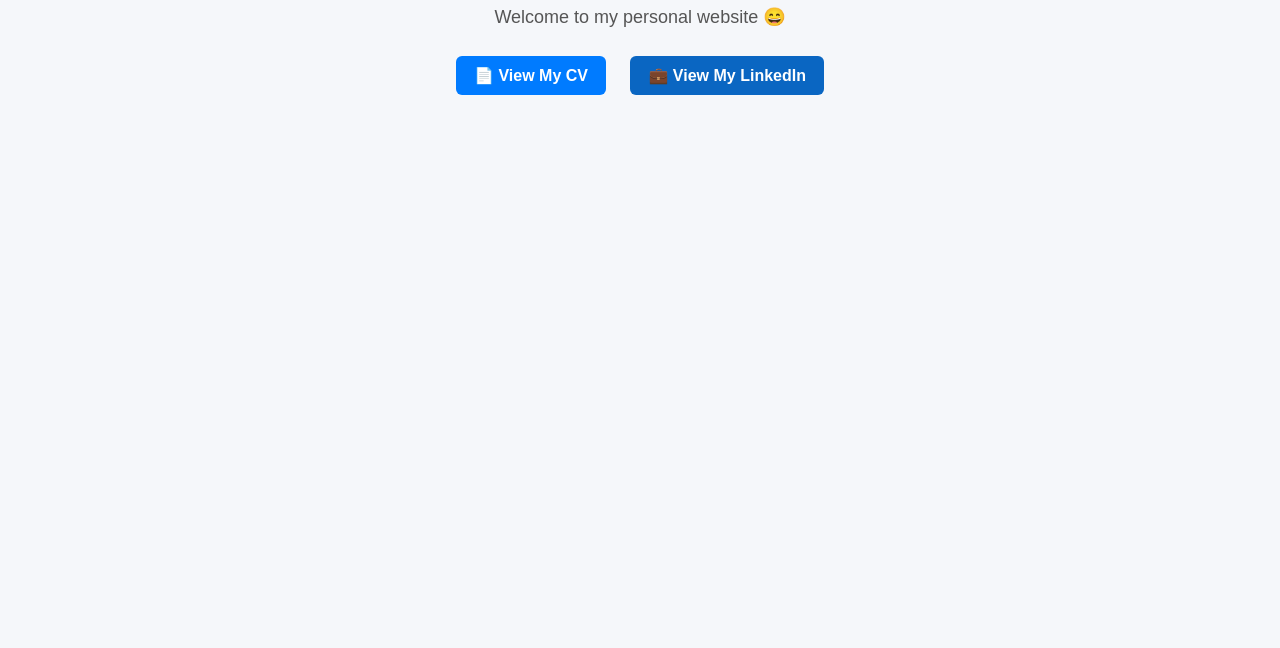
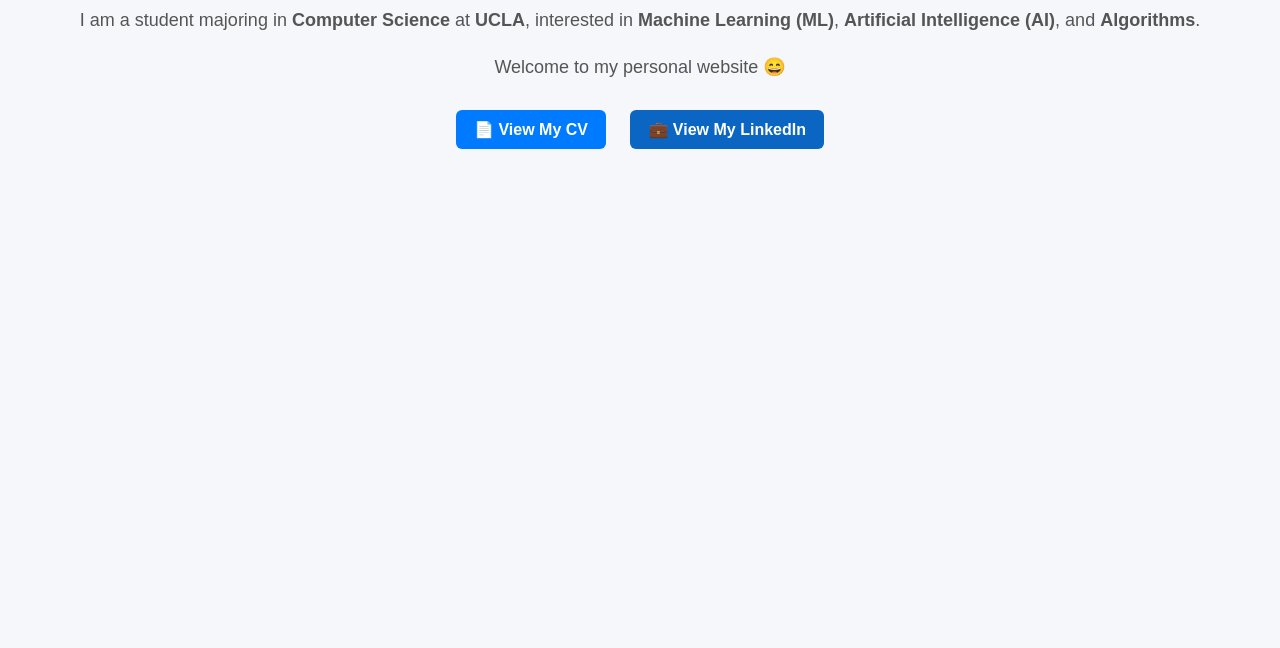
Before and after one commit to huanglechen/huanglechen.github.io, a plain HTML site: page index.html in a window 1280 px wide. Shown: the part 152-800 px from the top of the page. Drawn offline with Linux system fonts and the light colour scheme.

Commit message:
Add author introduction paragraph to index.html
Added a paragraph introducing the author and their interests.

```diff
--- a/index.html
+++ b/index.html
@@ -16,6 +16,7 @@
     p {
       color: #555;
       font-size: 18px;
+      line-height: 1.6;
     }
     .button {
       display: inline-block;
@@ -42,6 +43,11 @@
 </head>
 <body>
   <h1>Hello, I’m Lechen Huang!</h1>
+  <p>
+    I am a student majoring in <strong>Computer Science</strong> at <strong>UCLA</strong>,
+    interested in <strong>Machine Learning (ML)</strong>, <strong>Artificial Intelligence (AI)</strong>,
+    and <strong>Algorithms</strong>.
+  </p>
   <p>Welcome to my personal website 😄</p>
 
   <a href="Lechen_Huang_CV.pdf" target="_blank" class="button cv-button">
```
